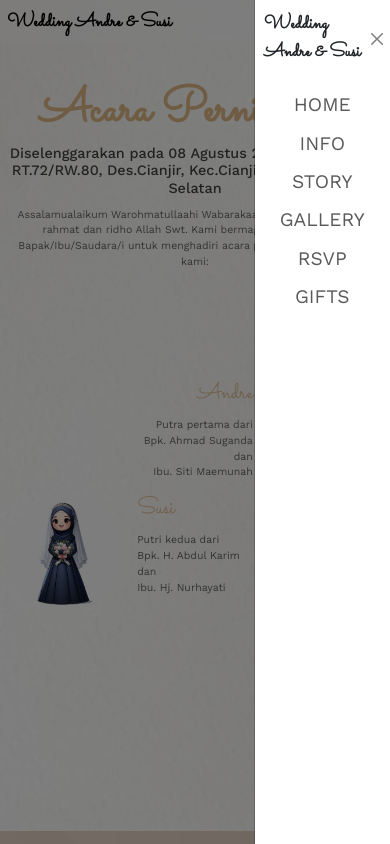
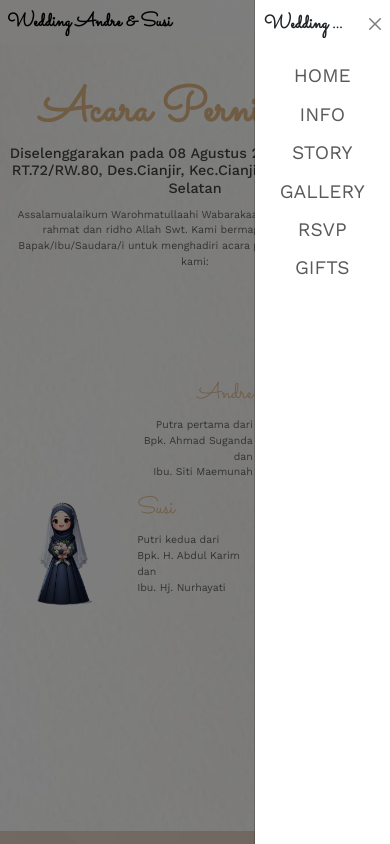
Before and after one commit to rbm-decor/andre.susi, a plain HTML site: page index.html in a window 390 px wide. Both pictures are taken after a click on the button "Toggle navigation". Shown: the part 844-1688 px from the top of the page. Drawn offline with nearby package versions, Linux system fonts and the light colour scheme; some packages are replaced by stand-ins of ours; a script that the page names is missing.

Commit message:
Update style.css

```diff
--- a/style.css
+++ b/style.css
@@ -460,6 +460,14 @@ footer li {
   font-size: 2rem;
   font-weight: bold;
 }
+
+    .offcanvas-header .offcanvas-title {
+  white-space: nowrap;
+  overflow: hidden;
+  text-overflow: ellipsis;
+  max-width: 70%;
+}
+
     .mynavbar .offcanvas {
   width: 35vw !important;
   max-width: 320px;
```
